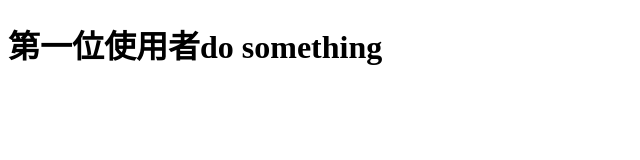
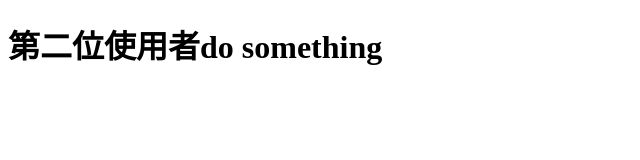
Before and after one commit to m89119/TestUdemy, a plain HTML site: page index.html in a window 1280 px wide. Shown: the full height of the page, 0-640 px from the left. Drawn offline with Linux system fonts and the light colour scheme.

Commit message:
Second Creater do something

```diff
--- a/index.html
+++ b/index.html
@@ -6,6 +6,6 @@
     <title>Document</title>
   </head>
   <body>
-    <h1>第一位使用者do something</h1>
+    <h1>第二位使用者do something</h1>
   </body>
 </html>
```
